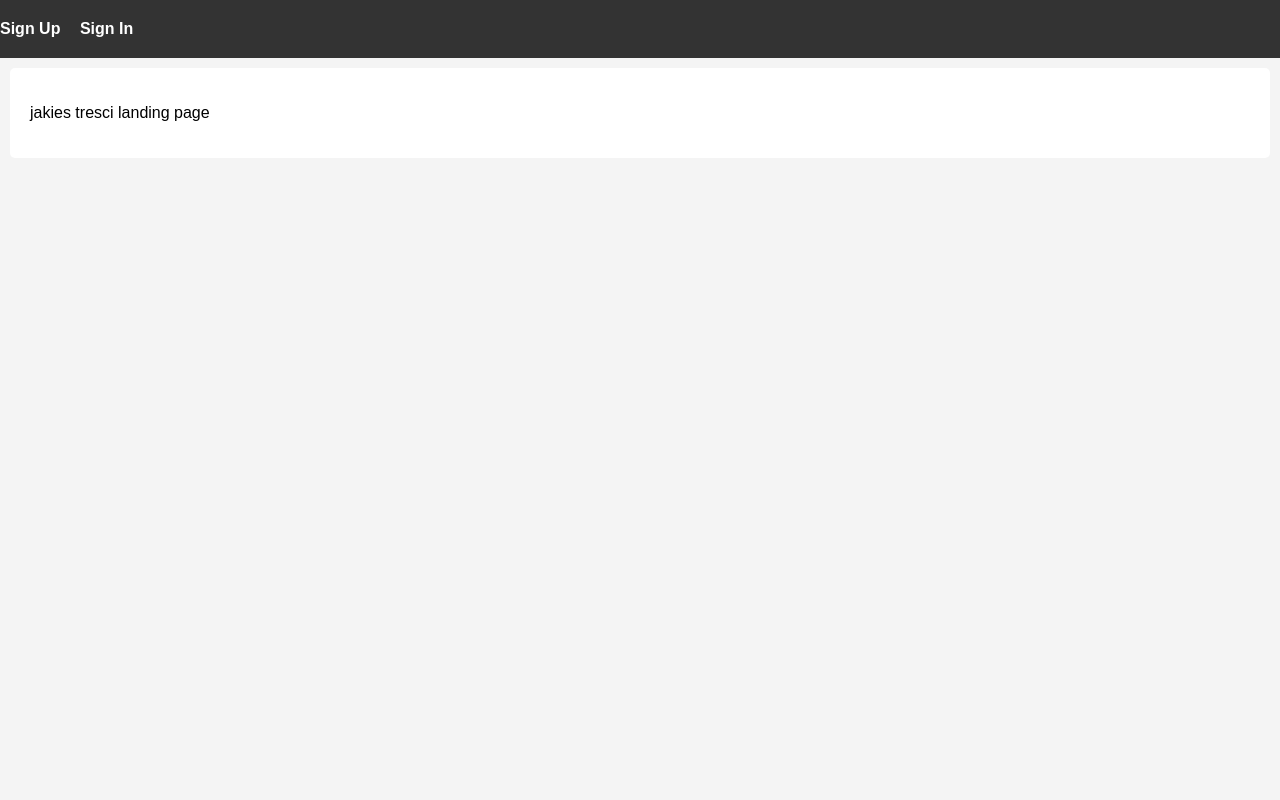
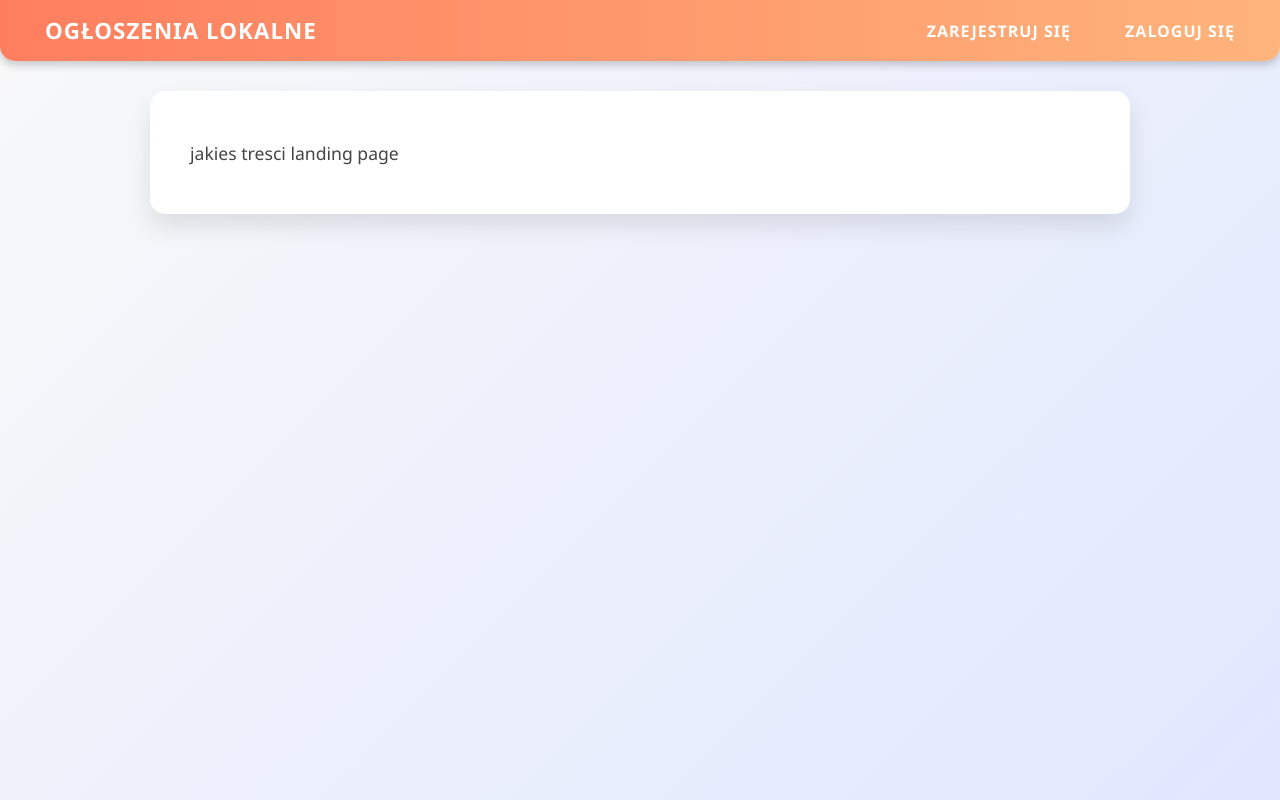
Before and after one commit to SypekKonrad/ogloszenia-lokalne, a PHP site: page / in a window 1280 px wide. Run offline with PHP 8.4, Linux system fonts and the light colour scheme.

Commit message:
navbar and main style refactor

```diff
--- a/index.php
+++ b/index.php
@@ -10,8 +10,13 @@
 <body>
         <!-- navbar -->
     <nav>
-        <a href="register.php" >Sign Up</a>
-        <a href="login.php">Sign In</a>
+    <div class="nav-left">
+        <a href="index.php" class="logo">Ogłoszenia Lokalne</a>
+    </div>
+    <div class="nav-right">
+        <a href="register.php">Zarejestruj Się</a>
+        <a href="login.php">Zaloguj Się</a>
+    </div>
     </nav>
 
     <main>
--- a/style.css
+++ b/style.css
@@ -1,38 +1,94 @@
 body, html {
   margin: 0;
   padding: 0;
-  font-family: Arial, sans-serif;
-  background-color: #f4f4f4;
+  font-family: 'Segoe UI', Tahoma, Geneva, Verdana, sans-serif;
+  background: linear-gradient(135deg, #f9f9f9, #e0e7ff);
+  min-height: 100vh;
+  color: #333;
 }
 
 nav {
-  background-color: #333;
+  background: linear-gradient(90deg, #ff7e5f, #feb47b);
   width: 100%;
-  padding: 20px 0;
+  padding: 15px 30px;
   box-sizing: border-box;
+  box-shadow: 0 4px 8px rgba(0,0,0,0.2);
+  display: flex;
+  justify-content: space-between;
+  align-items: center;
+  border-radius: 0 0 15px 15px;
+}
+
+.nav-left .logo {
+  color: white;
+  font-weight: 900;
+  font-size: 1.4rem;
+  text-decoration: none;
+  letter-spacing: 1px;
+  transition: transform 0.2s ease;
+}
+
+/* .nav-left .logo:hover {
+  transform: scale(1.05);
+  text-decoration: underline;
+} */
+
+
+.nav-right a {
+  color: white;
+  font-weight: bold;
+  text-transform: uppercase;
+  text-decoration: none;
+  margin-left: 20px;
+  padding: 8px 15px;
+  border-radius: 8px;
+  transition: background-color 0.3s ease, transform 0.2s ease;
+}
+
+.nav-right a:hover {
+  background-color: rgba(255, 255, 255, 0.3);
+  transform: scale(1.1);
 }
 
 nav a {
   color: white;
-  margin-right: 15px;
+  font-weight: 700;
+  text-transform: uppercase;
+  letter-spacing: 1px;
   text-decoration: none;
-  font-weight: bold;
+  padding: 8px 15px;
+  border-radius: 8px;
+  transition: background-color 0.3s ease, transform 0.2s ease;
 }
 
-nav a:hover {
-  text-decoration: underline;
-}
+/* nav a:hover {
+  background-color: rgba(255, 255, 255, 0.3);
+  transform: scale(1.1);
+  text-decoration: none;
+} */
 
 nav a.wybrany {
-  background-color: #555;
-  text-decoration: underline;
+  background-color: white;
+  color: #ff7e5f;
+  box-shadow: 0 0 10px #ff7e5f;
+  transform: scale(1.1);
 }
 
 main {
   background-color: white;
-  padding: 20px;
-  margin: 10px;
-  border-radius: 5px;
+  max-width: 900px;
+  margin: 30px auto;
+  padding: 30px 40px;
+  border-radius: 15px;
+  box-shadow: 0 12px 25px rgba(0, 0, 0, 0.1);
+  line-height: 1.6;
+  font-size: 1.1rem;
+  color: #444;
+  transition: box-shadow 0.3s ease;
+}
+
+main:hover {
+  box-shadow: 0 16px 40px rgba(0, 0, 0, 0.15);
 }
 
   table {
```
